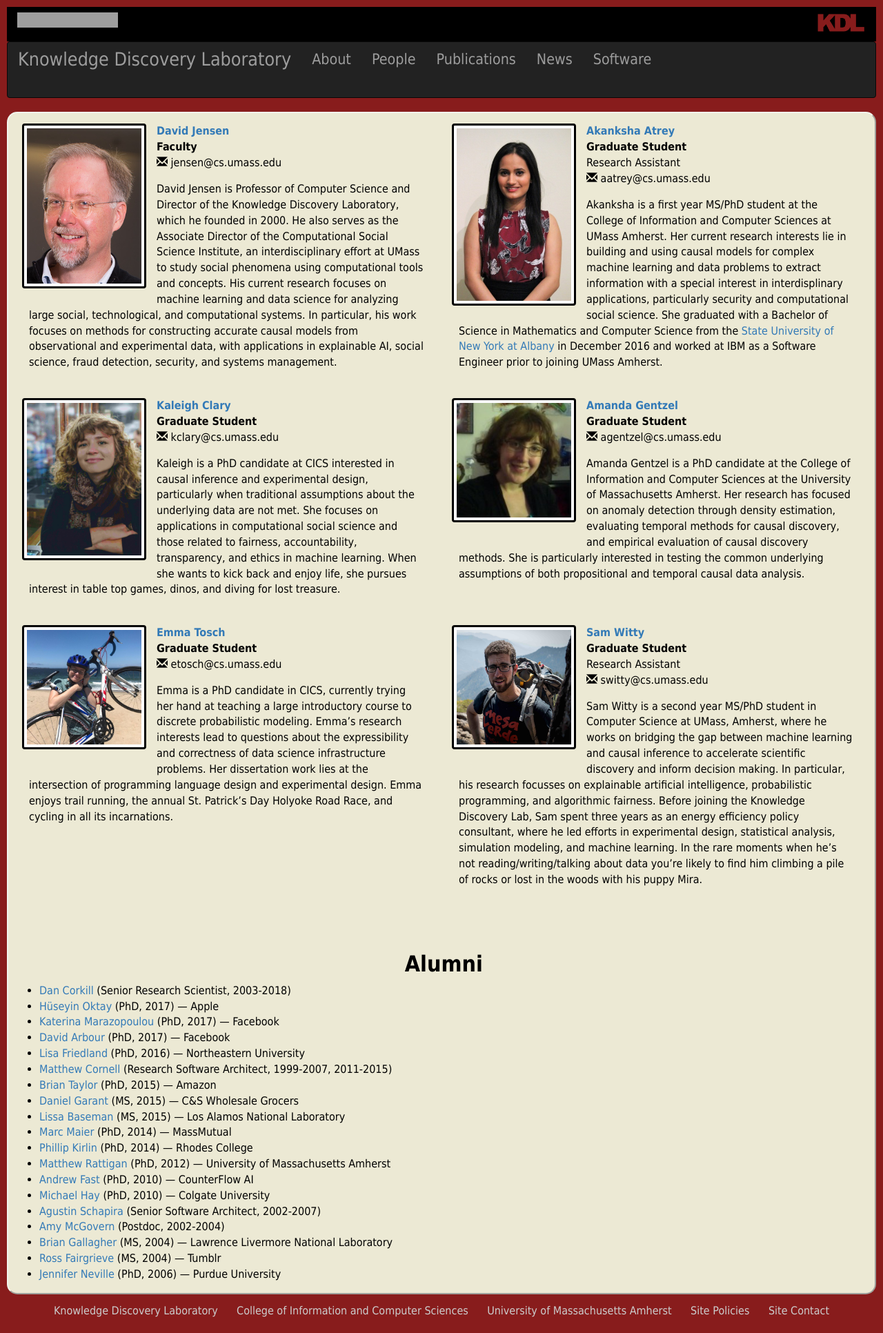
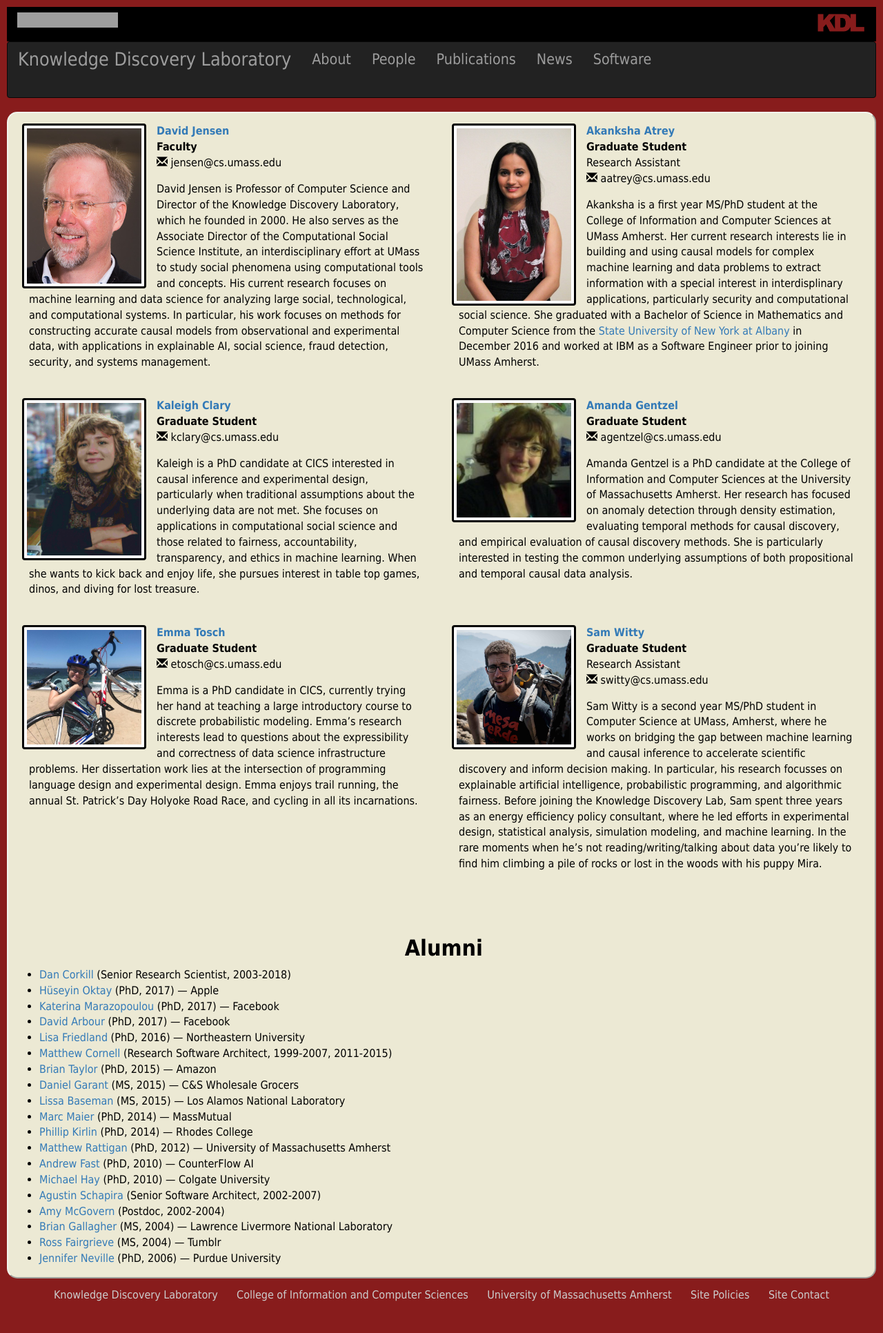
Before and after one commit to KDL-umass/kdl-umass.github.io, a Jekyll site: the page built from people.md, in a window 1280 px wide. Shown: the whole page at 69% size. Built offline with Jekyll 4.4.1, drawn with Linux system fonts in a browser that asks for light colours; nearby versions of some CDN libraries; comment, search, counter and statistics services are not loaded; after the commit the page ends 1909 px from its top, so only the background shows below that; grey boxes are pictures that could not be loaded.

Commit message:
reduced space below pics

```diff
--- a/stylesheets/style.css
+++ b/stylesheets/style.css
@@ -40,6 +40,7 @@
     min-height: 180px;
     border:solid;
     margin-right: 15px;
+    margin-bottom: -5px;
 }
 
 .person {
```
